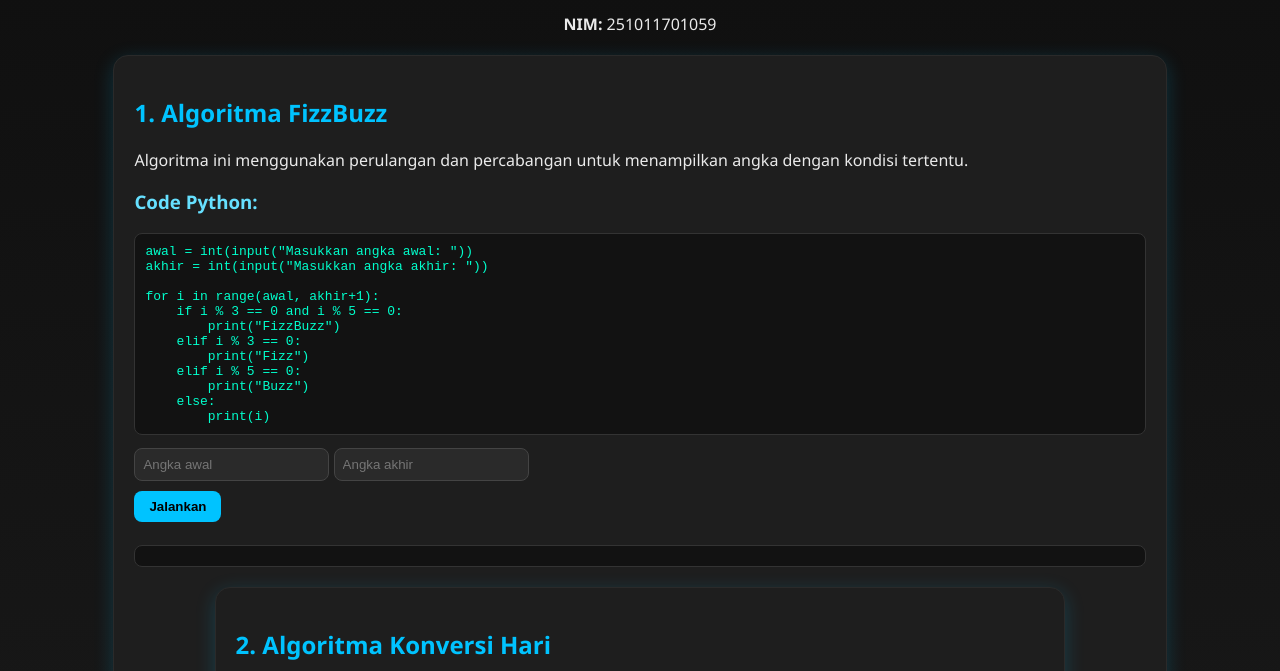
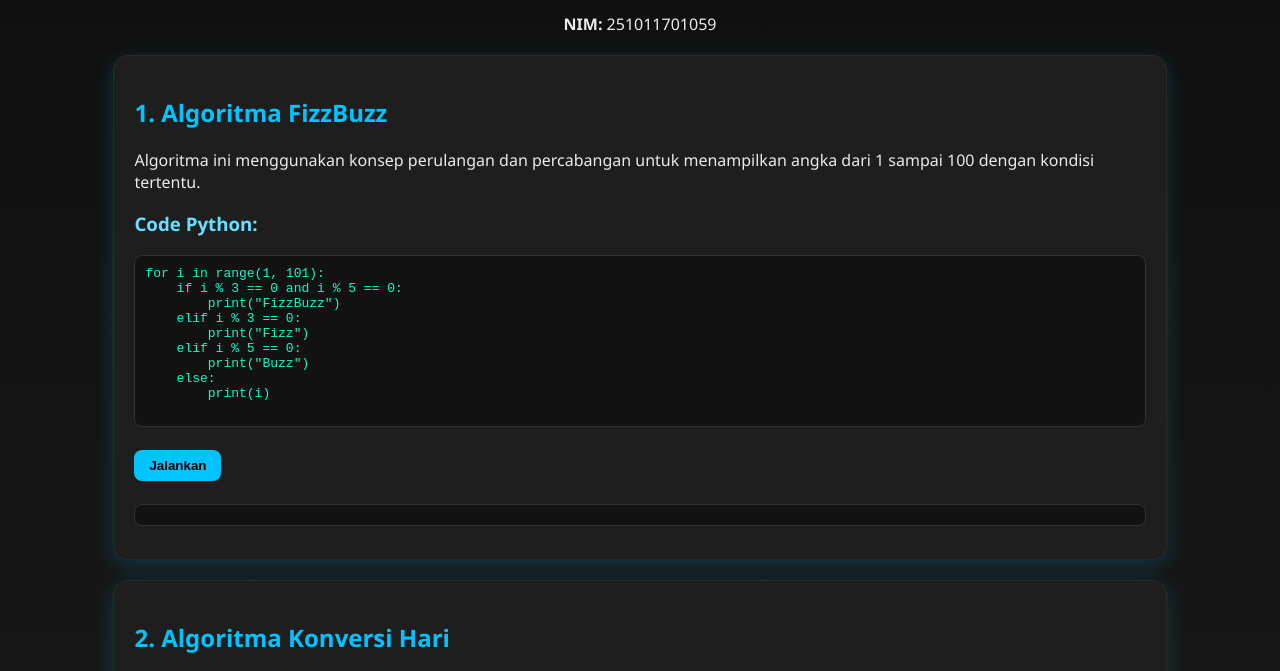
Before and after one commit to Rhapzo-linzs/FizzBuzz-python, a plain HTML site: page index.html in a window 1280 px wide. Shown: the part 111-782 px from the top of the page. Drawn offline with Linux system fonts and the light colour scheme.

Commit message:
Refactor FizzBuzz and day conversion algorithms
Updated FizzBuzz and day conversion algorithms with improved explanations and formatting.

```diff
--- a/index.html
+++ b/index.html
@@ -81,20 +81,16 @@
 
 <!-- FIZZBUZZ -->
 <div class="card">
-
     <h2>1. Algoritma FizzBuzz</h2>
 
     <p>
-Algoritma ini menggunakan perulangan dan percabangan untuk menampilkan
-angka dengan kondisi tertentu.
+    Algoritma ini menggunakan konsep perulangan dan percabangan untuk menampilkan
+    angka dari 1 sampai 100 dengan kondisi tertentu.
     </p>
 
     <h3>Code Python:</h3>
     <pre>
-awal = int(input("Masukkan angka awal: "))
-akhir = int(input("Masukkan angka akhir: "))
-
-for i in range(awal, akhir+1):
+for i in range(1, 101):
     if i % 3 == 0 and i % 5 == 0:
         print("FizzBuzz")
     elif i % 3 == 0:
@@ -106,13 +102,10 @@ for i in range(awal, akhir+1):
     </pre>
 
 
-<input type="number" id="awal" placeholder="Angka awal">
-<input type="number" id="akhir" placeholder="Angka akhir">
-<br>
+
     <button onclick="runFizzBuzz()">Jalankan</button>
     <pre id="fizzbuzz"></pre>
-
-
+</div>
 
 <!-- KONVERSI HARI -->
 <div class="card">
@@ -137,6 +130,8 @@ print("Tahun :", tahun)
 print("Bulan :", bulan)
 print("Hari  :", hari)
     </pre>
+
+
 
     <input type="number" id="inputHari" placeholder="Masukkan jumlah hari">
     <br>
```
Lines whose indentation alone changed are shown as unchanged.
